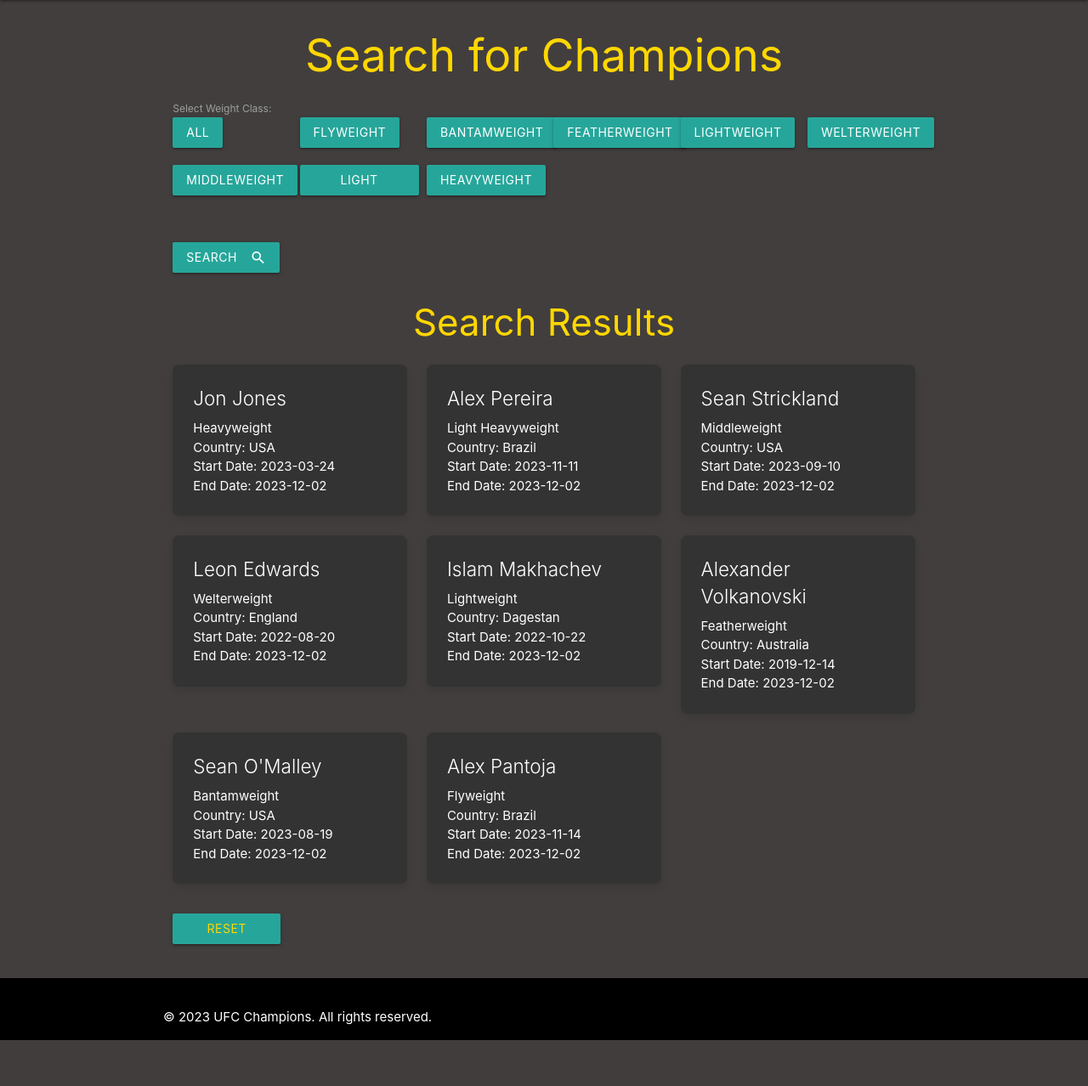
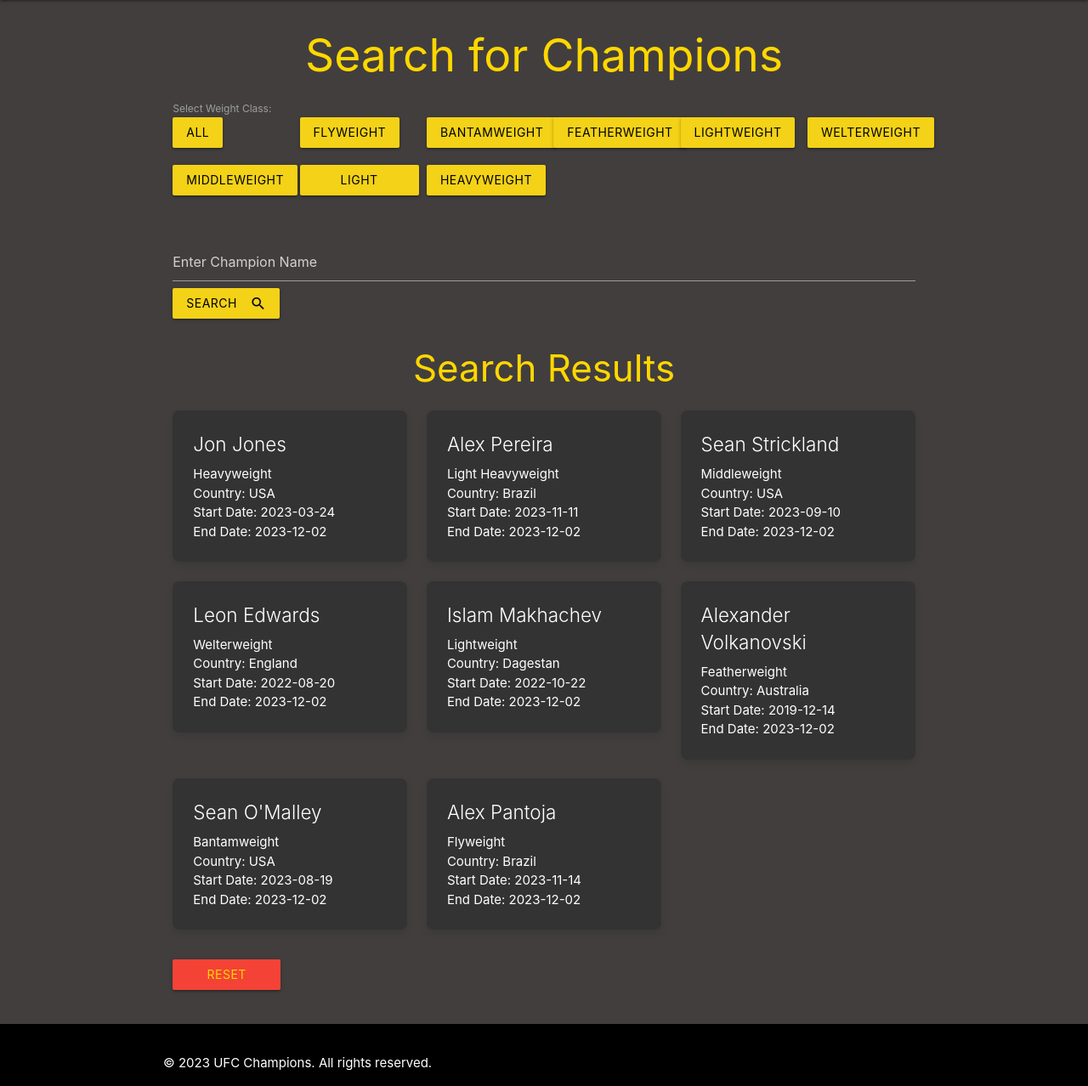
Before and after one commit to Deesingh92/MSP-3-UFC-Champions, a Flask app: page /fighters in a window 1280 px wide. Shown: the part 64-1342 px from the top of the page at 85% size. Before the commit the page ends 1288 px from the top, so only its background shows below. Run offline with Flask 3, Linux system fonts and the light colour scheme; some web fonts are replaced.

Commit message:
styles give to weightclass buttons the buttons filter by weight class also added js to be able to search for champion by name

```diff
--- a/ufc/static/css/style.css
+++ b/ufc/static/css/style.css
@@ -2,12 +2,15 @@ body {
     display: flex;
     min-height: 100vh;
     flex-direction: column;
-    background-color: #423e3e; /* Black background */
-    color: #ffd700; /* Gold text color */
+    background-color: #423e3e;
+    /* Black background */
+    color: #ffd700;
+    /* Gold text color */
 }
 
 nav {
-    background-color: #000000; /* Black navbar */
+    background-color: #000000;
+    /* Black navbar */
 }
 
 main {
@@ -15,16 +18,20 @@ main {
 }
 
 footer {
-    background-color: #000000; /* Black footer */
-    color: #ffd700; /* Gold text color */
+    background-color: #000000;
+    /* Black footer */
+    color: #ffd700;
+    /* Gold text color */
 }
 
 a {
-    color: #ffd700 !important; /* Gold links */
+    color: #ffd700 !important;
+    /* Gold links */
 }
 
 a:hover {
-    color: #ffa500 !important; /* Orange on hover */
+    color: #ffa500 !important;
+    /* Orange on hover */
 }
 
 .brand-logo {
@@ -41,42 +48,61 @@ a:hover {
 }
 
 .main-image {
-    width: 100%; /* Make the image fill the container width */
-    height: auto; /* Maintain aspect ratio */
-    max-height: 400px; /* Limit the maximum height as needed */
-    border-radius: 8px; /* Add rounded corners */
-    box-shadow: 0 4px 8px rgba(0, 0, 0, 0.1); /* Add a subtle shadow */
-    margin-bottom: 20px; /* Adjust spacing as needed */
+    width: 100%;
+    /* Make the image fill the container width */
+    height: auto;
+    /* Maintain aspect ratio */
+    max-height: 400px;
+    /* Limit the maximum height as needed */
+    border-radius: 8px;
+    /* Add rounded corners */
+    box-shadow: 0 4px 8px rgba(0, 0, 0, 0.1);
+    /* Add a subtle shadow */
+    margin-bottom: 20px;
+    /* Adjust spacing as needed */
 }
 
 .dark-card {
-    background-color: #333; /* Dark background color */
-    color: #fff; /* Text color */
-    border-radius: 8px; /* Rounded corners */
-    box-shadow: 0 4px 8px rgba(0, 0, 0, 0.1); /* Shadow for a subtle lift */
-    transition: background-color 0.3s ease; /* Smooth transition for background color */
+    background-color: #333;
+    /* Dark background color */
+    color: #fff;
+    /* Text color */
+    border-radius: 8px;
+    /* Rounded corners */
+    box-shadow: 0 4px 8px rgba(0, 0, 0, 0.1);
+    /* Shadow for a subtle lift */
+    transition: background-color 0.3s ease;
+    /* Smooth transition for background color */
 }
 
 .dark-card:hover {
-    background-color: #555; /* Darker background color on hover */
+    background-color: #555;
+    /* Darker background color on hover */
 }
 
 .dark-card .card-title {
-    font-size: 1.5em; /* Larger font size for the title */
+    font-size: 1.5em;
+    /* Larger font size for the title */
 }
 
 .dark-card p {
-    margin-bottom: 8px; /* Adjust spacing between paragraphs */
+    margin-bottom: 8px;
+    /* Adjust spacing between paragraphs */
 }
 
-  .gold_button {
-    background-color: gold;
-    color: black
+.btn {
+    background-color: rgb(243, 210, 23);
+    color: black;
+}
+
+.btn:hover {
+    background-color: #ffa500;
 }
 
 /* Responsive styling for smaller screens */
 @media (max-width: 600px) {
     .main-image {
-        max-height: 300px; /* Adjust the maximum height for smaller screens */
+        max-height: 300px;
+        /* Adjust the maximum height for smaller screens */
     }
 }
--- a/ufc/static/js/script.js
+++ b/ufc/static/js/script.js
@@ -1,4 +1,5 @@
 document.addEventListener('DOMContentLoaded', function () {
+  // Initialize Materialize CSS side navigation
   let sidenavElements = document.querySelectorAll('.sidenav');
   M.Sidenav.init(sidenavElements);
 
@@ -26,8 +27,23 @@ document.addEventListener('DOMContentLoaded', function () {
       });
   }
 
+  function filterChampionsByName(name) {
+      var championsContainer = document.getElementById('champions-container');
+      var championItems = championsContainer.querySelectorAll('.col');
+
+      championItems.forEach(function (item) {
+          var championName = item.querySelector('.card-title').textContent.toLowerCase();
+
+          if (championName.includes(name.toLowerCase())) {
+              item.style.display = 'block';
+          } else {
+              item.style.display = 'none';
+          }
+      });
+  }
+
   document.getElementById('btn-all').addEventListener('click', function () {
-    filterChampions('all');
+      resetFilters();
   });
 
   document.getElementById('btn-flyweight').addEventListener('click', function () {
@@ -61,4 +77,11 @@ document.addEventListener('DOMContentLoaded', function () {
   document.getElementById('btn-heavyweight').addEventListener('click', function () {
       filterChampions('Heavyweight');
   });
+
+  document.getElementById('searchForm').addEventListener('submit', function (event) {
+      event.preventDefault(); // Prevent the default form submission behavior
+
+      var searchName = document.getElementById('searchName').value;
+      filterChampionsByName(searchName);
   });
+});
--- a/ufc/templates/fighters.html
+++ b/ufc/templates/fighters.html
@@ -3,13 +3,13 @@
 {% block title %}UFC Champions - Fighters{% endblock %}
 
 {% block hero_image %}
-    <!-- Your hero image or content goes here -->
+
 {% endblock %}
 
 {% block content %}
     <div class="row">
         <h2 class="center-align">Search for Champions</h2>
-        <form class="col s12" method="POST" action="{{ url_for('fighters') }}">
+        <form id="searchForm" class="col s12" method="POST" action="{{ url_for('fighters') }}">
             <div class="row">
                 <div class="col s12">
                     <label>Select Weight Class:</label>
@@ -48,6 +48,7 @@
             </div>
             <div class="row">
                 <div class="input-field col s12">
+                    <input id="searchName" type="text" name="searchName" placeholder="Enter Champion Name">
                     <button class="btn waves-effect waves-light" type="submit">Search
                         <i class="material-icons right">search</i>
                     </button>
@@ -75,7 +76,7 @@
 
             <div class="row">
                 <div class="col s2">
-                    <a class="waves-effect waves-light btn gold" href="javascript:void(0);" onclick="resetFilters()">Reset Filters</a>
+                    <a id="reset-filters-btn" class="waves-effect waves-light btn red" href="javascript:void(0);" onclick="resetFilters()">Reset Filters</a>
                 </div>
             </div>
         {% else %}
```
Lines whose indentation alone changed are shown as unchanged.
